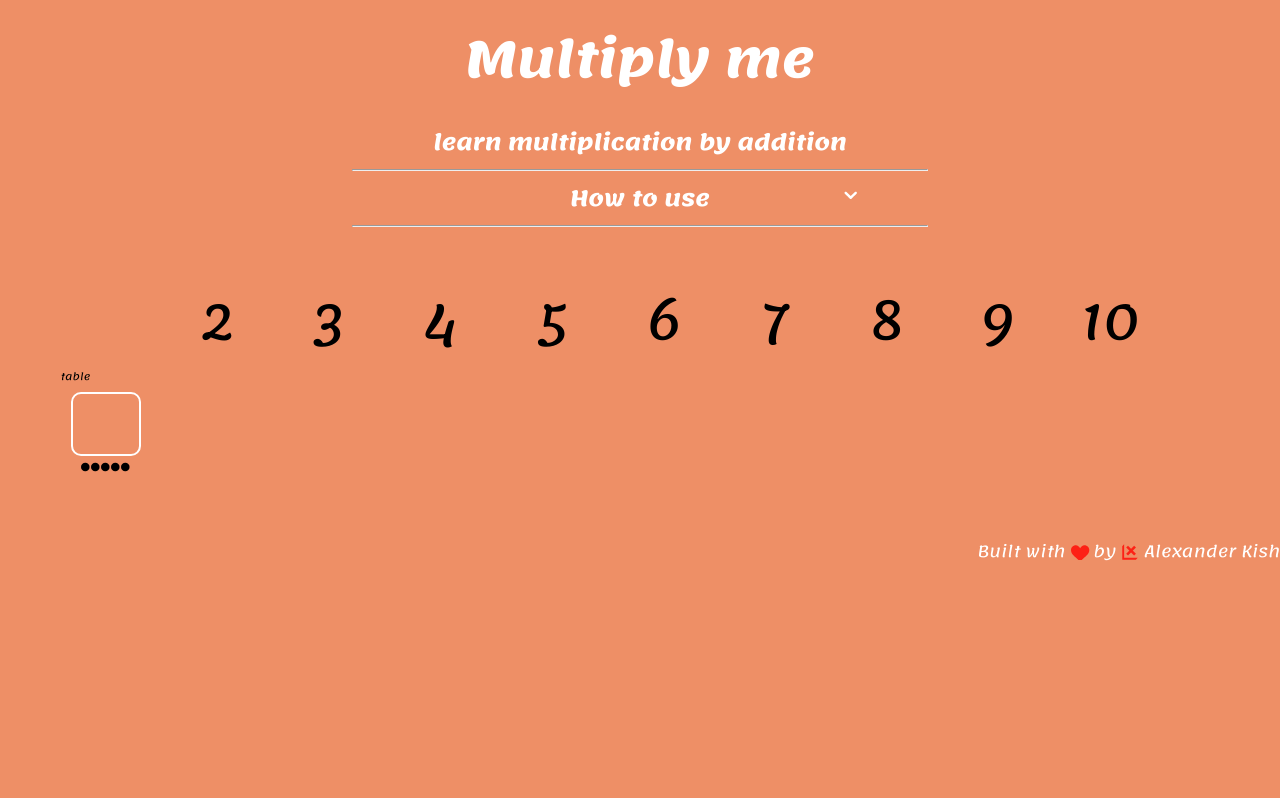
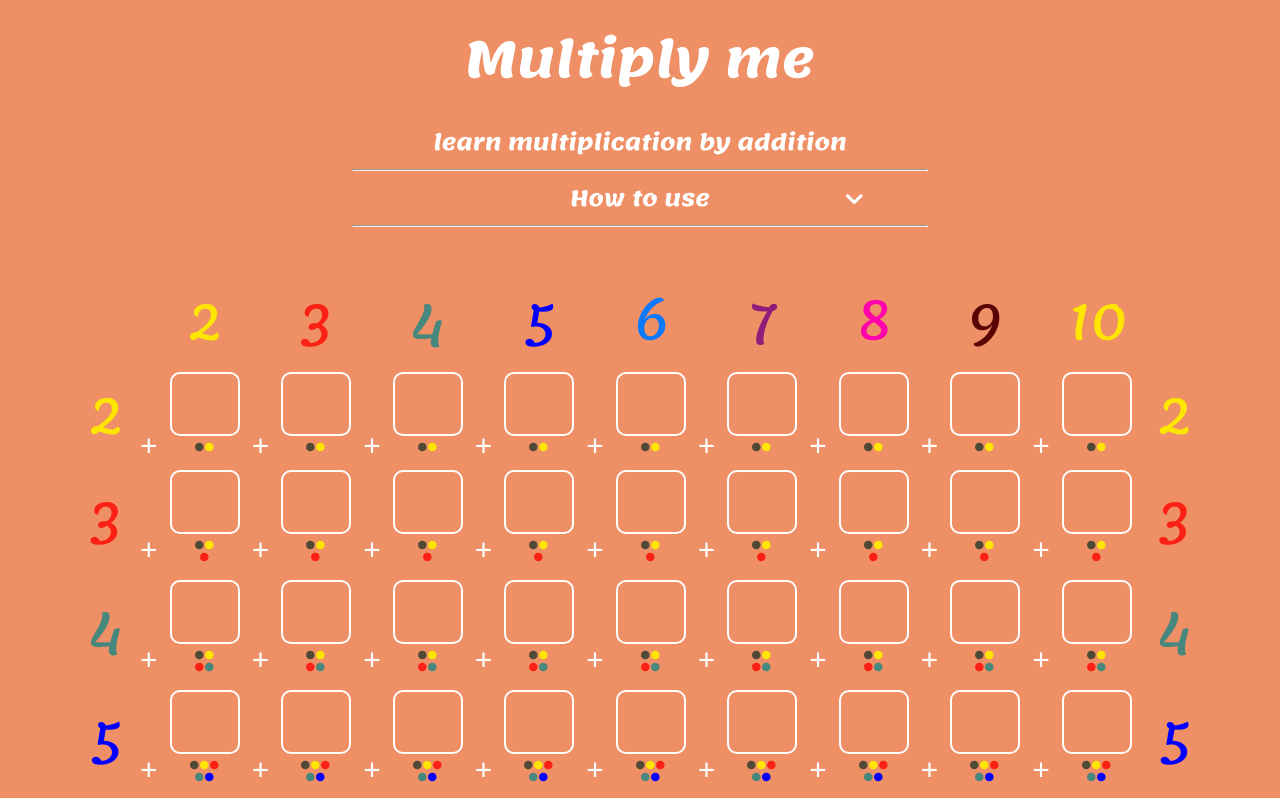
Before and after one commit to lx-kish/multiplay-react, a React (Create React App) app: page / in a window 1280 px wide. Shown: the top 798 px of the page. Built offline with nearby package versions, Linux system fonts and the light colour scheme.

Commit message:
built full table with limited functionality

```diff
--- a/src/components/footer/footer.component.jsx
+++ b/src/components/footer/footer.component.jsx
@@ -3,7 +3,7 @@ import React from 'react';
 import IconHeart from '../icons-svg/icon-heart.component';
 import IconLxKish from '../icons-svg/icon-lx-kish.component';
 
-const Footer = props => {
+const Footer = () => {
 
     return (
         <footer className='footer'>
@@ -14,7 +14,7 @@ const Footer = props => {
                 </span>
                 by
                 <span className='footer__icon-box'>
-                    <IconLxKish className='footer__icon three' />
+                    <IconLxKish className='footer__icon nine' />
                 </span>
                 Alexander Kish
             </p>
--- a/src/components/tab-cell/tab-cell.component.jsx
+++ b/src/components/tab-cell/tab-cell.component.jsx
@@ -1,17 +1,18 @@
 import React from 'react';
+
+import content from '../../table.content';
 
 import IconCircle from '../icons-svg/icon-circle.component';
 
 const TabCell = props => {
 
-    // const renderScoreRow = () => {
+    const getRoundedHalfANumber = (number) => {
+        return Math.round(number / 2);
+    }
 
-    //     var dots = [];
-    //     for (var i = 1; i <= props.number; i++) {
-    //         dots.push(<IconCircle key={i} className={`component__icon _${i}`} />);
-    //     }
-    //     return <div className='component__score-row'>{dots}</div>
-    // }
+    const getTopLineDotsAmount = () => {
+        return props.line > 2 ? getRoundedHalfANumber(props.line) : props.line;
+    }
 
     return (
         <div className='component'>
@@ -19,18 +20,31 @@ const TabCell = props => {
                 <input
                     type='number'
                     pattern='[0-9]*'
-                    inputmode='numeric'
+                    inputMode='numeric'
                     className='component__input'
                     placeholder=' '
                     min={props.value}
                     max={props.value}
                     step='1'
-                ></input>
+                />
             </div>
             <div className='component__score'>
-                {[...Array(props.number)].map((x, i) =>
-                    <IconCircle key={i} className={`component__icon _${i}`} />
-                )}
+                <div className="component__score-row">
+                    {[...Array(getTopLineDotsAmount())].map((x, i) =>
+                        <IconCircle
+                            key={i}
+                            className={`component__icon ${content.styles[i + 1]}`}
+                        />
+                    )}
+                </div>
+                <div className="component__score-row">
+                    {[...Array(props.line - getTopLineDotsAmount())].map((x, i) =>
+                        <IconCircle
+                            key={i + getRoundedHalfANumber(props.line)}
+                            className={`component__icon ${content.styles[i + 1 + getRoundedHalfANumber(props.line)]}`}
+                        />
+                    )}
+                </div>
             </div>
         </div>
     )
--- a/src/components/tab-empty-cell/tab-empty-cell.component.jsx
+++ b/src/components/tab-empty-cell/tab-empty-cell.component.jsx
@@ -3,9 +3,7 @@ import React from 'react';
 const TabEmptyCell = props => {
 
     return (
-        <div className='tab__empty-cell'>
-            &#x2b;
-        </div>
+        <div className='tab__empty-cell'>{props.sign}</div>
     )
 };
 
--- /dev/null
+++ b/src/components/tab-empty-line/tab-empty-line.component.jsx
@@ -0,0 +1,12 @@
+import React from 'react';
+
+const EmptyLine = props => {
+
+    return (
+        <div className='tab__line--empty-stick'>
+            <div className='tab__heading-cell tab__heading-cell--side'>{props.sign}</div>
+        </div>
+    )
+};
+
+export default EmptyLine;
--- a/src/components/tab-header/tab-header.component.jsx
+++ b/src/components/tab-header/tab-header.component.jsx
@@ -1,6 +1,6 @@
 import React from 'react';
 
-import styles from '../../table.content';
+import content from '../../table.content';
 
 const TabHeader = props => {
 
@@ -12,8 +12,7 @@ const TabHeader = props => {
                 i > 1 ?
                     <React.Fragment key={i}>
                         <div className='tab__empty-cell tab__empty-cell--head'>&#x2b;</div>
-                        <div className={`tab__heading-cell ${styles[i]}`}>{i}</div>
-                        {x}
+                        <div className={`tab__heading-cell ${content.styles[i]}`}>{i}</div>
                     </React.Fragment>
                     : null
             )}
--- a/src/components/tab-line/tab-line.component.jsx
+++ b/src/components/tab-line/tab-line.component.jsx
@@ -1,10 +1,30 @@
 import React from 'react';
+
+import content from '../../table.content';
+
+import TabCell from '../../components/tab-cell/tab-cell.component';
+import TabEmptyCell from '../../components/tab-empty-cell/tab-empty-cell.component';
 
 const TabLine = props => {
 
     return (
-        <div>
-            tab-line
+        <div className={`tab__line ${props.className}`}>
+            <div className={`tab__heading-cell tab__heading-cell--side ${content.styles[props.value]}`}>{props.value}</div>
+            {[...Array(11)].map((x, i) =>
+                i > 1 ?
+                    <React.Fragment key={i}>
+                        <TabEmptyCell
+                            className='tab__empty-cell'
+                            sign={props.sign}
+                        />
+                        <TabCell
+                            line={props.value}
+                            value={i * props.value}
+                        />
+                    </React.Fragment>
+                    : null
+            )}
+            <div className={`tab__heading-cell tab__heading-cell--side ${content.styles[props.value]}`}>{props.value}</div>
         </div>
     )
 };
--- a/src/components/table/tab.component.jsx
+++ b/src/components/table/tab.component.jsx
@@ -1,16 +1,38 @@
 import React from 'react';
 
+import content from '../../table.content';
+
 import TabHeader from '../tab-header/tab-header.component';
-import TabCell from '../tab-cell/tab-cell.component';
+import TabEmptyLine from '../tab-empty-line/tab-empty-line.component';
+import TabLine from '../tab-line/tab-line.component';
+// import TabCell from '../tab-cell/tab-cell.component';
 
+
+//PLUS SIGN = &#x2b;
+//MINUS SIGN = &#x2212;
 const Tab = props => {
+
+    const sign = () => {
+        return <>&#x2b;</>
+    }
 
     return (
         <main className='main'>
             <section className='tab'>
+                <TabHeader sign={sign()}/>
+                <TabEmptyLine sign={sign()} />
+                {[...Array(11)].map((x, i) =>
+                    i > 1 ?
+                        <TabLine
+                            key={i}
+                            className={content.styles[i]}
+                            value={i}
+                            sign={sign()}
+                        />
+                        : null
+                )}
+                {/* <TabCell number={5} /> */}
                 <TabHeader />
-                table
-                <TabCell number={5}/>
             </section>
         </main>
     )
--- a/src/styles/_collapsible.scss
+++ b/src/styles/_collapsible.scss
@@ -21,8 +21,8 @@
     }
 
     &__icon {
-        height: 3rem;
-        width: 3rem;
+        height: 4rem;
+        width: 4rem;
 
         &-box {
             display: inline-block;
```
